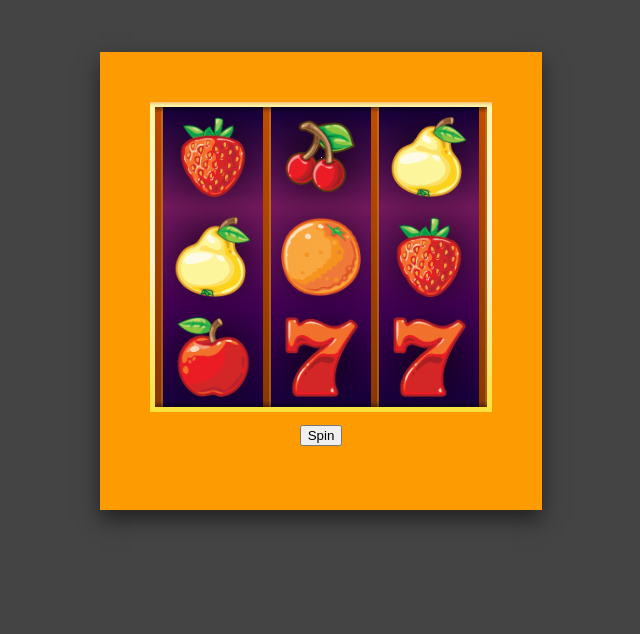
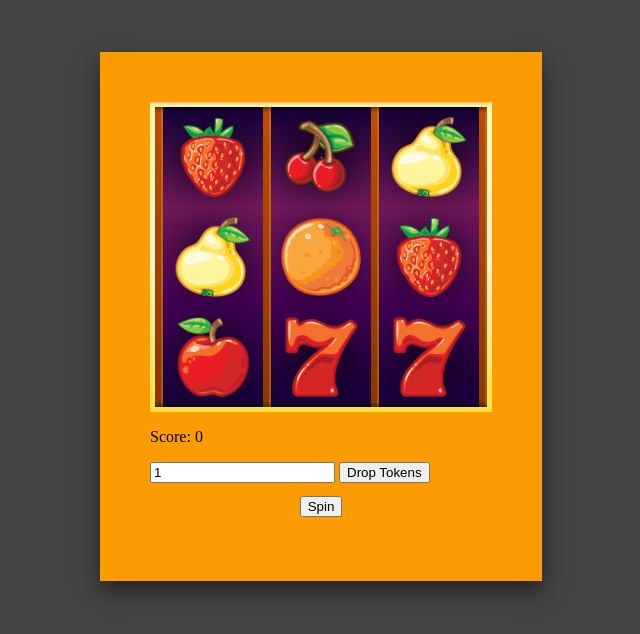
Before and after one commit to Johnreytomas/Slot-Machine, a plain HTML site: page index.html in a window 1280 px wide. Shown: the part 128-762 px from the top of the page, without its empty margins (220-860 px from the left). Drawn offline with Linux system fonts and the light colour scheme.

Commit message:
index.html

```diff
--- a/index.html
+++ b/index.html
@@ -27,6 +27,15 @@
         </div>
     </div>
 
+    <div id="score-board">
+        <p>Score: <span id="score">0</span></p>
+    </div>
+
+    <div id="token-controls">
+        <input type="number" id="token-input" min="1" value="1" />
+        <button onclick="dropTokens()">Drop Tokens</button>
+    </div>
+
     <input type="button" onclick="spin(this)" class="start-button" value="Spin"/>
 </div>
 
```
